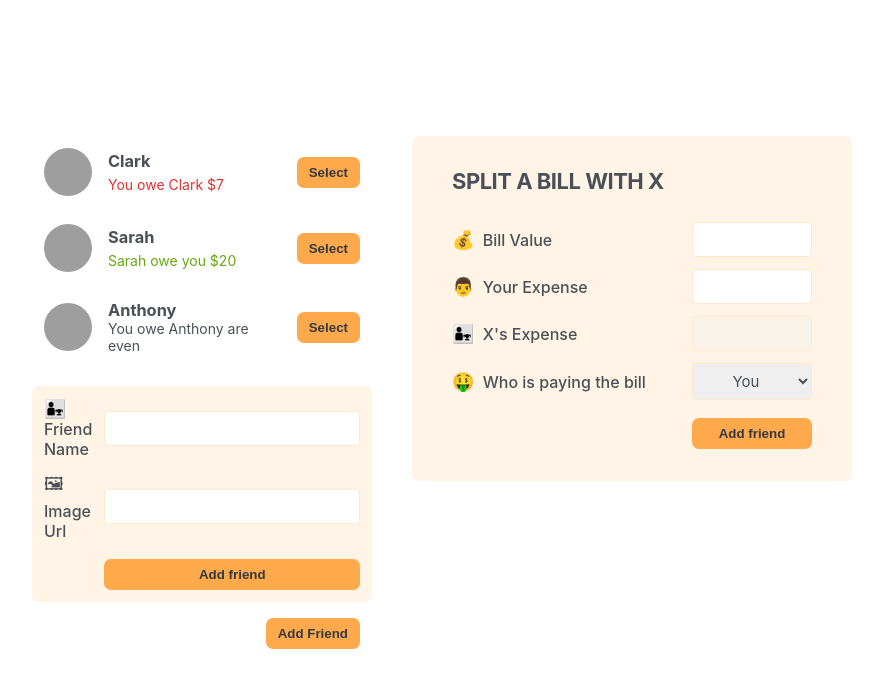
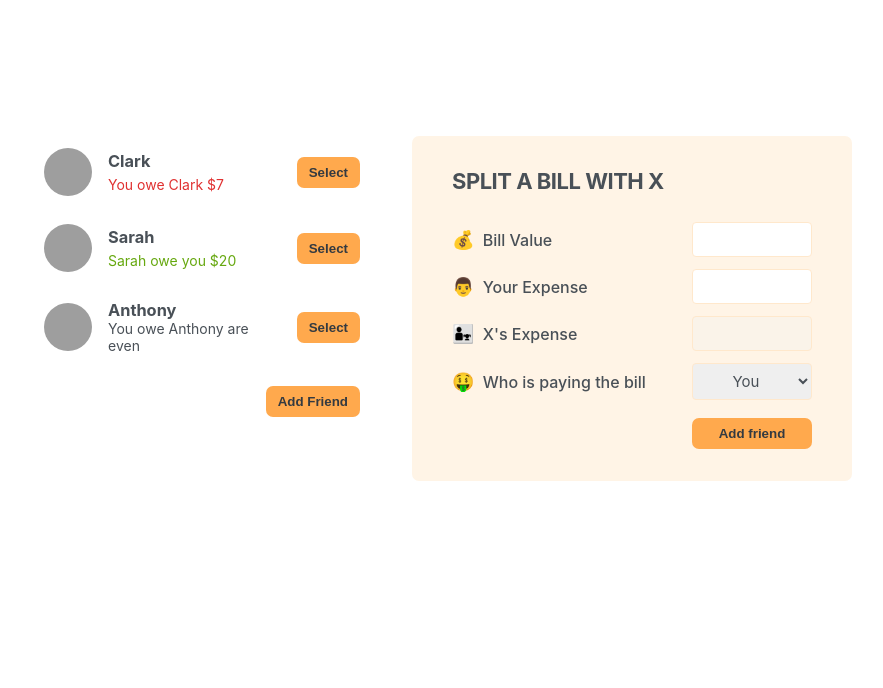
Before and after one commit to tushardongre1990/jonas-react, a React (Create React App) app: page / in a window 1280 px wide. Shown: the top 688 px of the page, without its empty margins (198-1081 px from the left). Built offline with nearby package versions, Linux system fonts and the light colour scheme; grey boxes are pictures that could not be loaded.

Commit message:
98 : Displaying New Friend Form

```diff
--- a/src/App.js
+++ b/src/App.js
@@ -1,3 +1,5 @@
+import { useState } from "react";
+
 const initialFriends = [
   {
     id: 118836,
@@ -19,13 +21,29 @@
   },
 ];
 
+function Button({ children, onClick }) {
+  return (
+    <button className="button" onClick={onClick}>
+      {children}
+    </button>
+  );
+}
+
 function App() {
+  const [showAddFriend, setShowAddFriend] = useState(false);
+
+  function handleShowAddFriend() {
+    setShowAddFriend((show) => !show);
+  }
+
   return (
     <div className="app">
       <div className="sidebar">
         <FriendList />
-        <FormAddFriend />
-        <Button>Add Friend</Button>
+        {showAddFriend && <FormAddFriend />}
+        <Button onClick={handleShowAddFriend}>
+          {showAddFriend ? "close" : "Add Friend"}
+        </Button>
       </div>
       <FormSplitBill />
     </div>
@@ -78,10 +96,6 @@
   );
 }
 
-function Button({ children }) {
-  return <button className="button">{children}</button>;
-}
-
 function FormSplitBill() {
   return (
     <form className="form-split-bill">
```
